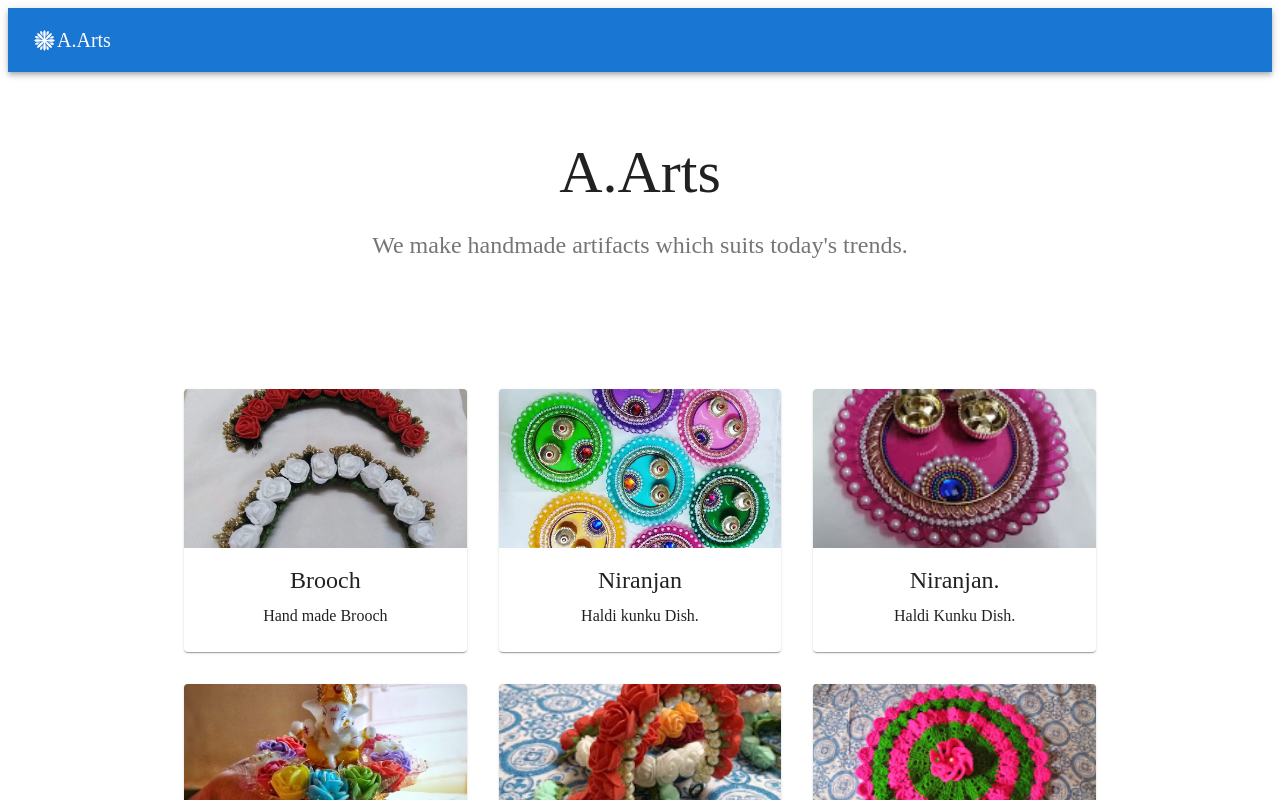
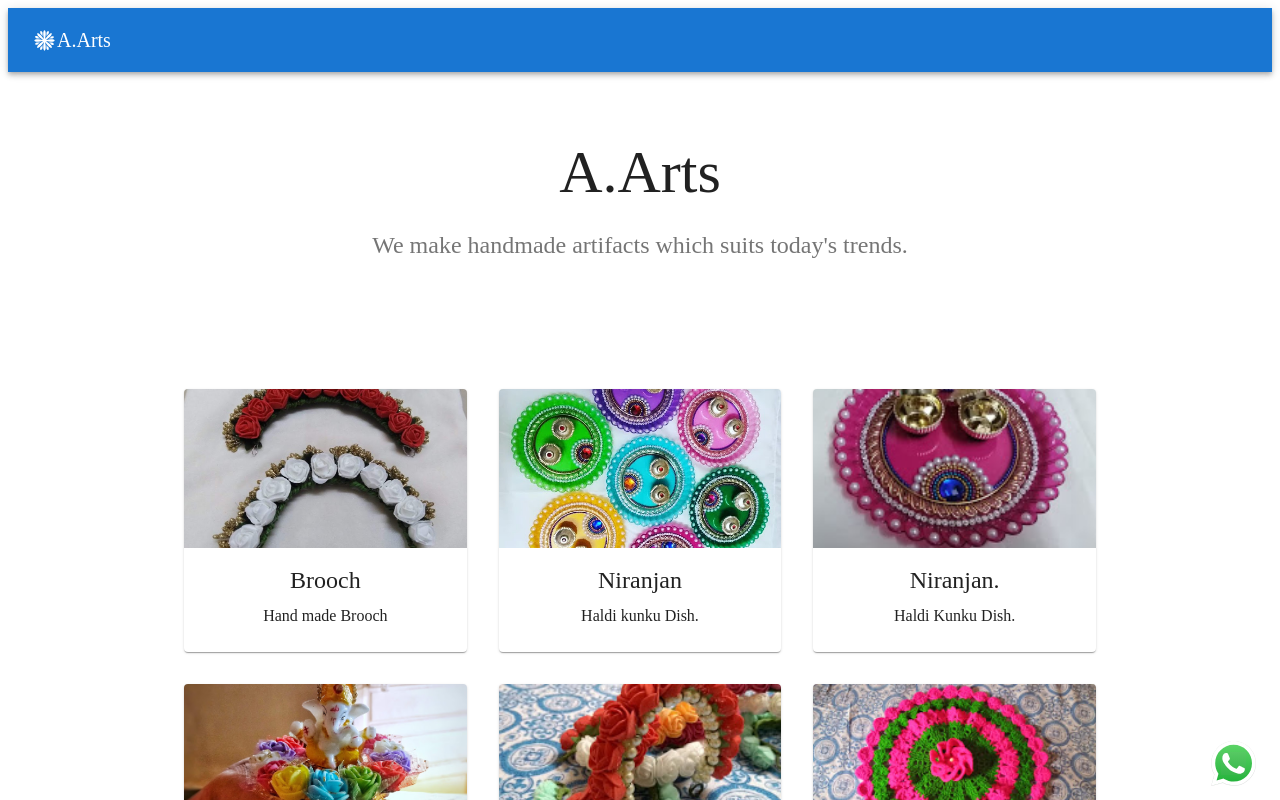
Before and after one commit to prathamesh1997/a.arts, a React (Create React App) app: page / in a window 1280 px wide. Shown: the top 800 px of the page. Built offline with nearby package versions, Linux system fonts and the light colour scheme; grey boxes are pictures that could not be loaded.

Commit message:
Whatsapp feature added

```diff
--- a/public/index.html
+++ b/public/index.html
@@ -4,7 +4,7 @@
     <meta charset="utf-8" />
     <link rel="shortcut icon" href="%PUBLIC_URL%/favicon.ico" />
     <meta name="viewport" content="width=device-width, initial-scale=1" />
-    <meta name="theme-color" content="#000000" />
+    <meta name="theme-color" content="#6C63FF" />
     <meta
       name="description"
       content="Hand made artifacts created using decorative material."
--- a/src/App.css
+++ b/src/App.css
@@ -1,3 +1,10 @@
+.whatsapp{
+    right: -231px;
+    bottom: 10px;
+    display: inline-block;
+    position: fixed;
+    cursor: pointer;
+}
 .App {
   text-align: center;
 }
--- a/src/App.js
+++ b/src/App.js
@@ -3,8 +3,10 @@ import React from 'react';
 import { Header , Footer } from './shared';
 import { Arts , ArtsDisplay } from './components';
 
-import { makeStyles , createMuiTheme } from '@material-ui/core';
+import {  createMuiTheme } from '@material-ui/core';
 import { ThemeProvider } from '@material-ui/styles';
+import { Whatsapp } from './static/svg';
+import '../src/App.css';
 
 const theme = createMuiTheme({
    palette:{
@@ -29,6 +31,7 @@ function App() {
                 <ArtsDisplay/>
             </Header>
             <Footer/>
+            <Whatsapp width="15%"/>
        </ThemeProvider>
     </React.Fragment>
   );
--- /dev/null
+++ b/src/static/svg/index.js
@@ -0,0 +1 @@
+export * from './whatsapp';
--- /dev/null
+++ b/src/static/svg/whatsapp.js
@@ -0,0 +1,47 @@
+import React from 'react';
+export function Whatsapp(props) {
+	return (
+		<React.Fragment>
+			<a href="https://wa.me/91961955916"  target="_blank" className="whatsapp">
+				<svg
+					xmlns="http://www.w3.org/2000/svg"
+					xmlnsXlink="http://www.w3.org/1999/xlink"
+					width={props.width}
+					height={props.height}
+					viewBox="0 0 1219.547 1225.016"
+				>
+					<path
+						fill="#E0E0E0"
+						d="M1041.858 178.02C927.206 63.289 774.753.07 612.325 0 277.617 0 5.232 272.298 5.098 606.991c-.039 106.986 27.915 211.42 81.048 303.476L0 1225.016l321.898-84.406c88.689 48.368 188.547 73.855 290.166 73.896h.258.003c334.654 0 607.08-272.346 607.222-607.023.056-162.208-63.052-314.724-177.689-429.463zm-429.533 933.963h-.197c-90.578-.048-179.402-24.366-256.878-70.339l-18.438-10.93-191.021 50.083 51-186.176-12.013-19.087c-50.525-80.336-77.198-173.175-77.16-268.504.111-278.186 226.507-504.503 504.898-504.503 134.812.056 261.519 52.604 356.814 147.965 95.289 95.36 147.728 222.128 147.688 356.948-.118 278.195-226.522 504.543-504.693 504.543z"
+					/>
+					<linearGradient id="a" gradientUnits="userSpaceOnUse" x1="609.77" y1="1190.114" x2="609.77" y2="21.084">
+						<stop offset="0" stop-color="#20b038" />
+						<stop offset="1" stop-color="#60d66a" />
+					</linearGradient>
+					<path
+						fill="url(#a)"
+						d="M27.875 1190.114l82.211-300.18c-50.719-87.852-77.391-187.523-77.359-289.602.133-319.398 260.078-579.25 579.469-579.25 155.016.07 300.508 60.398 409.898 169.891 109.414 109.492 169.633 255.031 169.57 409.812-.133 319.406-260.094 579.281-579.445 579.281-.023 0 .016 0 0 0h-.258c-96.977-.031-192.266-24.375-276.898-70.5l-307.188 80.548z"
+					/>
+					<image
+						overflow="visible"
+						opacity=".08"
+						width="682"
+						height="639"
+						xlinkHref="FCC0802E2AF8A915.png"
+						transform="translate(270.984 291.372)"
+					/>
+					<path
+						fill-rule="evenodd"
+						clip-rule="evenodd"
+						fill="#FFF"
+						d="M462.273 349.294c-11.234-24.977-23.062-25.477-33.75-25.914-8.742-.375-18.75-.352-28.742-.352-10 0-26.25 3.758-39.992 18.766-13.75 15.008-52.5 51.289-52.5 125.078 0 73.797 53.75 145.102 61.242 155.117 7.5 10 103.758 166.266 256.203 226.383 126.695 49.961 152.477 40.023 179.977 37.523s88.734-36.273 101.234-71.297c12.5-35.016 12.5-65.031 8.75-71.305-3.75-6.25-13.75-10-28.75-17.5s-88.734-43.789-102.484-48.789-23.75-7.5-33.75 7.516c-10 15-38.727 48.773-47.477 58.773-8.75 10.023-17.5 11.273-32.5 3.773-15-7.523-63.305-23.344-120.609-74.438-44.586-39.75-74.688-88.844-83.438-103.859-8.75-15-.938-23.125 6.586-30.602 6.734-6.719 15-17.508 22.5-26.266 7.484-8.758 9.984-15.008 14.984-25.008 5-10.016 2.5-18.773-1.25-26.273s-32.898-81.67-46.234-111.326z"
+					/>
+					<path
+						fill="#FFF"
+						d="M1036.898 176.091C923.562 62.677 772.859.185 612.297.114 281.43.114 12.172 269.286 12.039 600.137 12 705.896 39.633 809.13 92.156 900.13L7 1211.067l318.203-83.438c87.672 47.812 186.383 73.008 286.836 73.047h.255.003c330.812 0 600.109-269.219 600.25-600.055.055-160.343-62.328-311.108-175.649-424.53zm-424.601 923.242h-.195c-89.539-.047-177.344-24.086-253.93-69.531l-18.227-10.805-188.828 49.508 50.414-184.039-11.875-18.867c-49.945-79.414-76.312-171.188-76.273-265.422.109-274.992 223.906-498.711 499.102-498.711 133.266.055 258.516 52 352.719 146.266 94.195 94.266 146.031 219.578 145.992 352.852-.118 274.999-223.923 498.749-498.899 498.749z"
+					/>
+				</svg>
+			</a>
+		</React.Fragment>
+	);
+}
```
Also changed, not shown: src/static/svg/whatsapp-symbol.svg (added).
